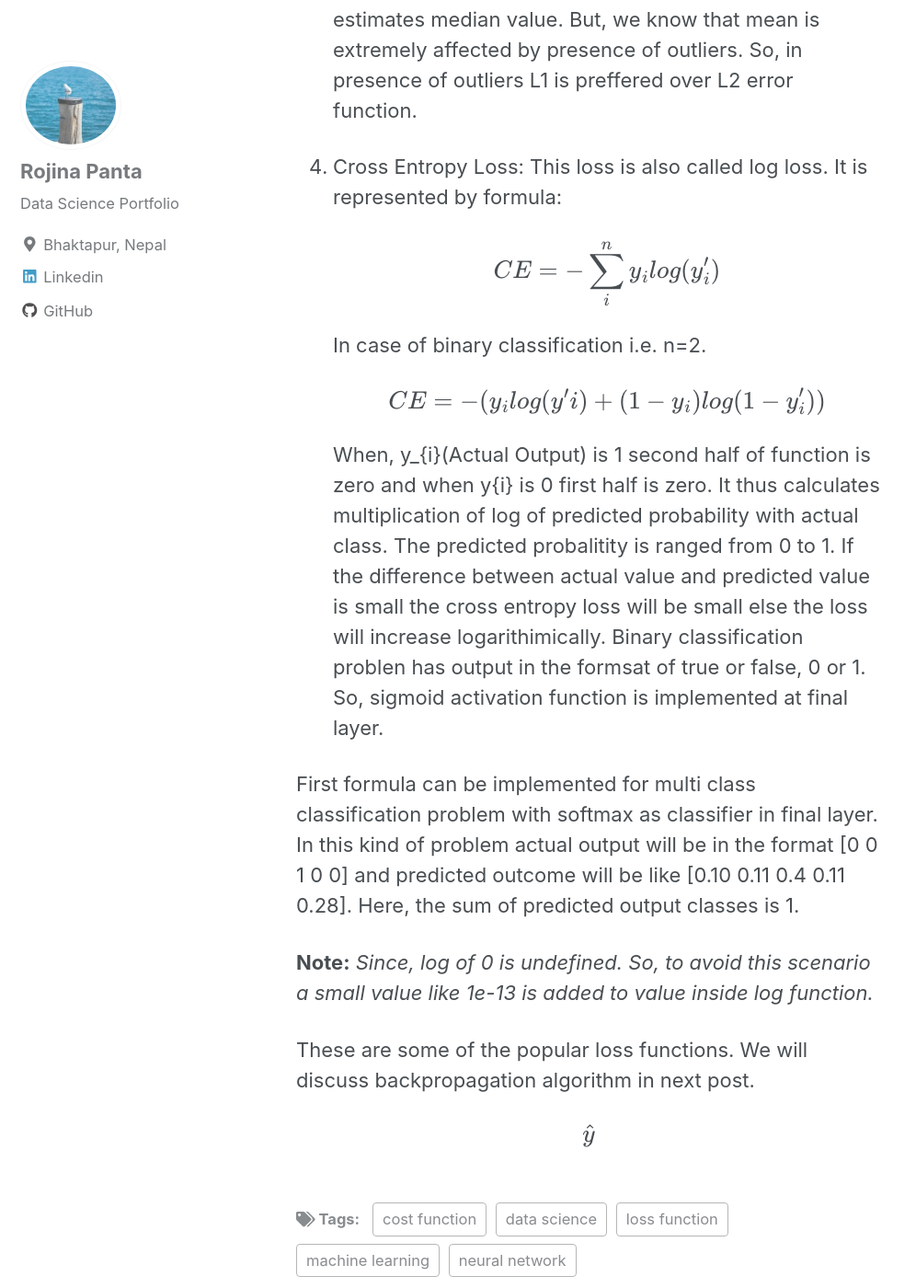
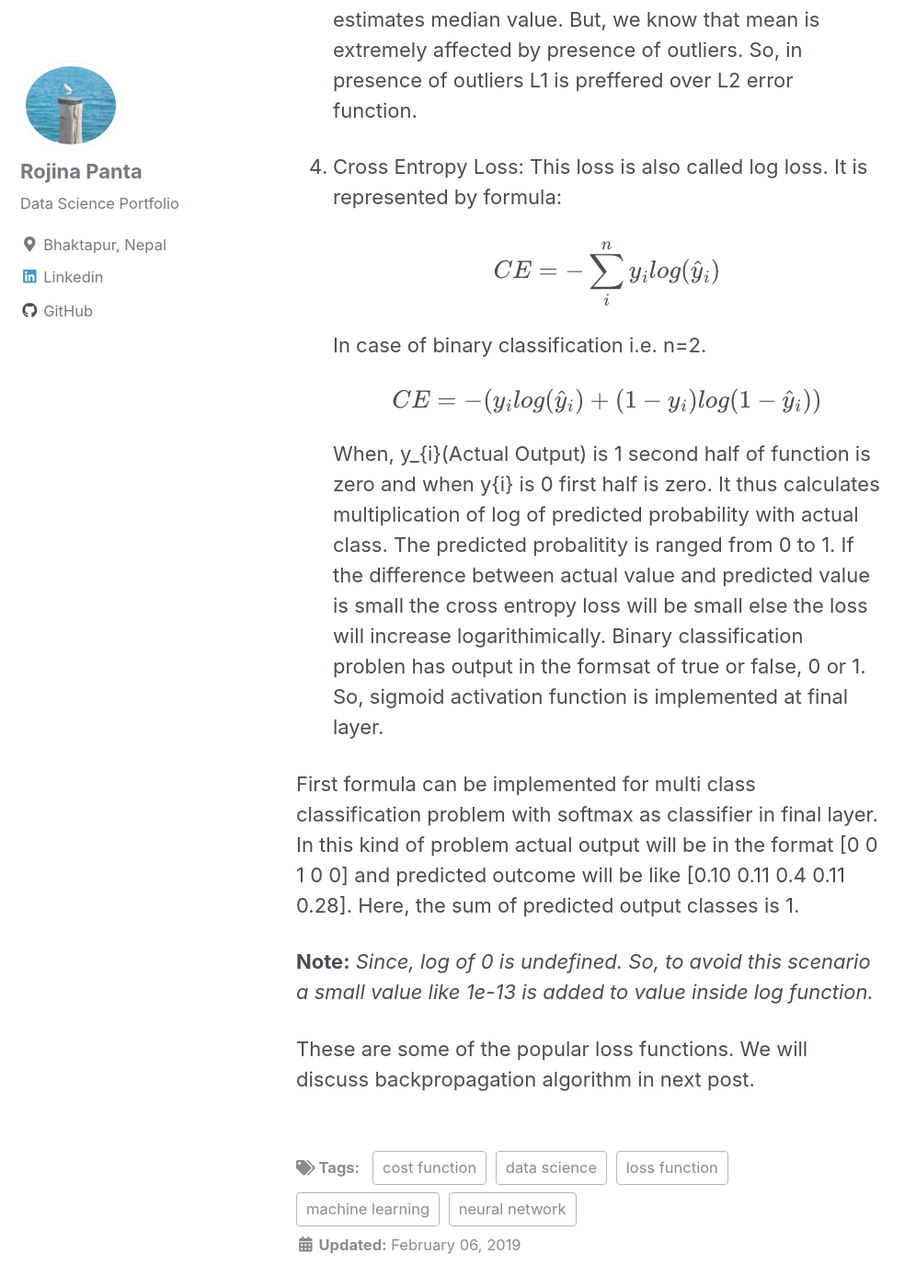
Before and after one commit to Rojina99/Rojina99.github.io, a Jekyll site: the page built from _posts/2019-02-06-loss_function.md, in a window 1280 px wide and 1400 px high, scrolled down 3437 px. Shown: the whole window at 92% size, without its empty margins (0-996 px from the left). Built offline with Jekyll 4.4.1, drawn with Linux system fonts in a browser that asks for light colours; cached includes are drawn as plain includes; nearby versions of some CDN libraries; formulas are drawn with MathJax 3.

Commit message:
Update 2019-02-06-loss_function.md
Added caret

```diff
--- a/_posts/2019-02-06-loss_function.md
+++ b/_posts/2019-02-06-loss_function.md
@@ -80,11 +80,11 @@
  4. Cross Entropy Loss:
     This loss is also called log loss. It is represented by formula:
 
-    $$ CE = -\sum_{i}^{n}y_{i} log (y'_{i}) $$
+    $$ CE = -\sum_{i}^{n}y_{i} log (\hat{y}_{i}) $$
 
     In case of binary classification i.e. n=2.
 
-    $$ CE = -(y_{i}log(y'{i}) + (1-y_{i})log(1-y'_{i})) $$
+    $$ CE = -(y_{i}log(\hat{y}_{i}) + (1-y_{i})log(1-\hat{y}_{i})) $$
 
     When, y_{i}(Actual Output) is 1 second half of function is zero and when y{i} is 0 first half is zero. It thus calculates multiplication of log of predicted probability with actual class. The predicted probalitity is ranged from 0 to 1. If the difference between actual value and predicted value is small the cross entropy loss will be small else the loss will increase logarithimically. Binary classification problen has output in the formsat of true or false, 0 or 1. So, sigmoid activation function is implemented at final layer.
 
```
Also changed, not shown: other parts of _posts/2019-02-06-loss_function.md (+0 -2 lines).
